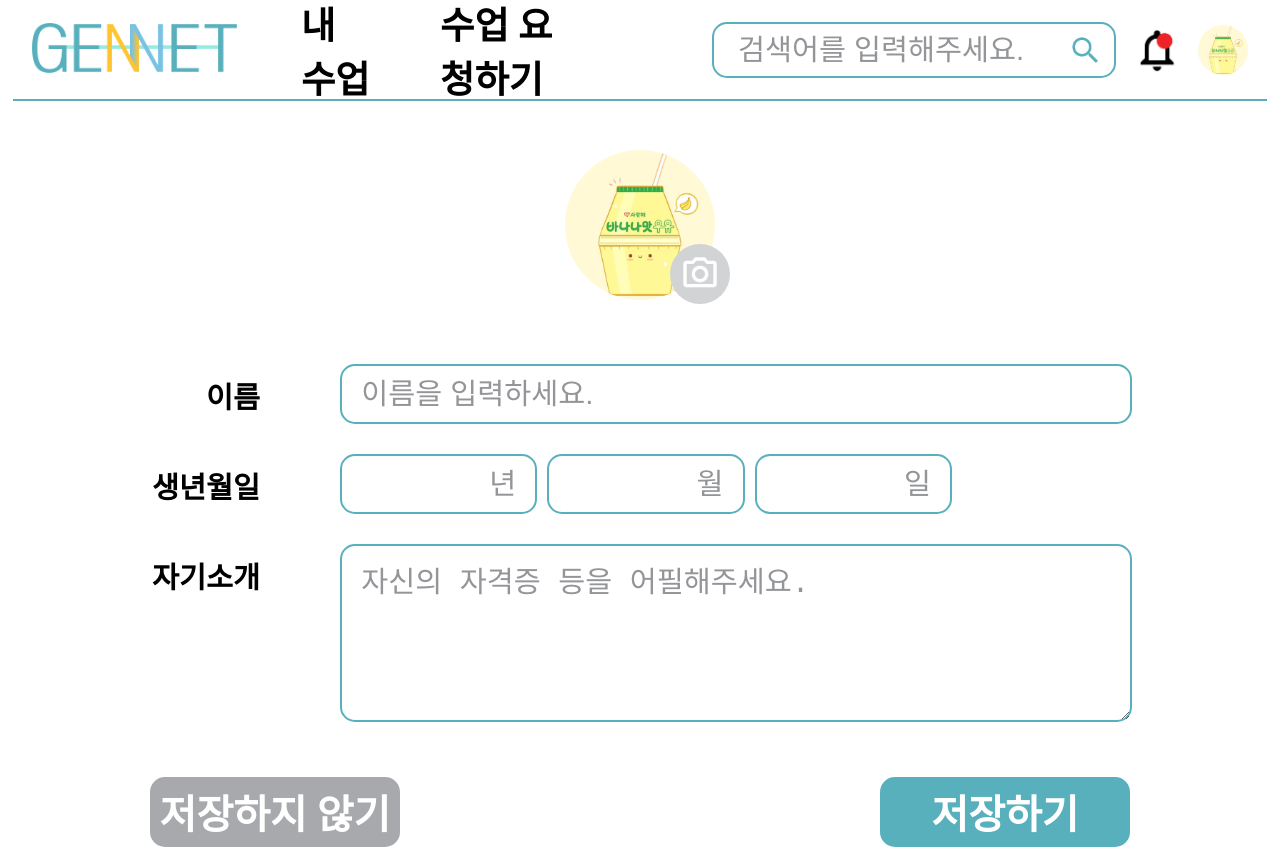
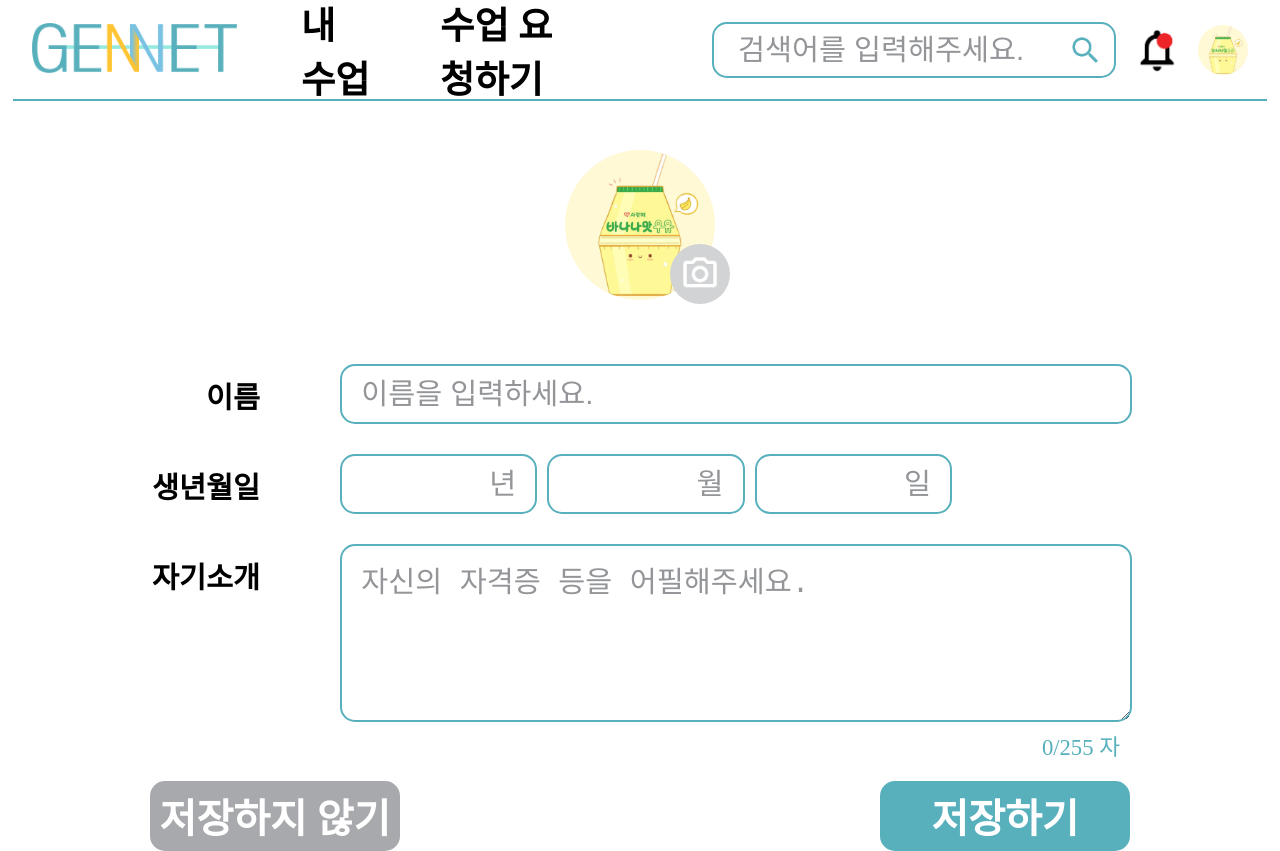
Before and after one commit to taehwan01/gennet-react, a React (Create React App) app: page /senior/profile-edit in a window 1280 px wide. Built offline with nearby package versions, Linux system fonts and the light colour scheme.

Commit message:
feat: 설정 프로필 수정 선택시 페이지 자기소개 글자 수 제한 기능 추가

```diff
--- a/src/pages/RequestClass/RequestClass.jsx
+++ b/src/pages/RequestClass/RequestClass.jsx
@@ -68,12 +68,14 @@
 
   const onInputHandlerTitle = (e) => {
     setInputCountTitle(e.target.value.length);
+    console.log(inputCountTitle);
   };
 
   const [inputCount, setInputCount] = useState(0);
 
   const onInputHandler = (e) => {
     setInputCount(e.target.value.length);
+    console.log(inputCount);
   };
 
   return (
@@ -104,10 +106,10 @@
               maxLength='255'
               placeholder='제목을 입력하세요.'
             />
-            <p className={styles.lengthCountTitle}>
+            {/* <p className={styles.lengthCountTitle}>
               <span>{inputCountTitle}</span>
               <span>/255 자</span>
-            </p>
+            </p> */}
           </div>
 
           <div className={styles['form-solo-div']}>
@@ -161,10 +163,10 @@
               maxLength='10000'
               placeholder='어떤 내용의 수업을 듣고 싶나요?'
             />
-            <p className={styles.lengthCount}>
+            {/* <p className={styles.lengthCount}>
               <span>{inputCount}</span>
               <span>/10000 자</span>
-            </p>
+            </p> */}
           </div>
           <div className={styles['form-solo-div']}>
             <div
--- a/src/pages/RequestClass/RequestClass.module.scss
+++ b/src/pages/RequestClass/RequestClass.module.scss
@@ -22,21 +22,6 @@
   display: grid;
   grid-template-columns: 200px 750px;
   // margin: 20px 0;
-
-  .lengthCountTitle {
-    position: absolute;
-    bottom: 10px;
-    right: 205px;
-    font-size: 20pt;
-    color: #aaa;
-  }
-  .lengthCount {
-    position: absolute;
-    bottom: 140px;
-    right: 205px;
-    font-size: 20pt;
-    color: #aaa;
-  }
 
   .categoryForm {
     display: flex;
--- a/src/pages/SettingProfileEdit/SettingProfileEdit.jsx
+++ b/src/pages/SettingProfileEdit/SettingProfileEdit.jsx
@@ -1,4 +1,4 @@
-// import { useState } from 'react';
+import { useState } from 'react';
 import { useSelector } from 'react-redux';
 import styles from './SettingProfileEdit.module.scss';
 import Button from '../../components/Button/Button';
@@ -34,6 +34,13 @@
     // eslint-disable-next-line no-console
     console.log(imgFile);
   };
+
+  const [inputCount, setInputCount] = useState(0);
+
+  const onInputHandler = (e) => {
+    setInputCount(e.target.value.length);
+  };
+
   return (
     <div className={styles.container}>
       <div>
@@ -66,7 +73,18 @@
           <div className={`${styles.formTag} font-bold`}>
             <span>자기소개</span>
           </div>
-          <textarea className={styles.introBox} placeholder='자신의 자격증 등을 어필해주세요.' />
+          <div className={styles.introWrapper}>
+            <textarea
+              className={styles.introBox}
+              onChange={onInputHandler}
+              maxLength='255'
+              placeholder='자신의 자격증 등을 어필해주세요.'
+            />
+            <p className={styles.lengthCount}>
+              <span>{inputCount}</span>
+              <span>/255 자</span>
+            </p>
+          </div>
         </div>
       </div>
       <div className={styles.buttonSection}>
--- a/src/pages/SettingProfileEdit/SettingProfileEdit.module.scss
+++ b/src/pages/SettingProfileEdit/SettingProfileEdit.module.scss
@@ -105,3 +105,15 @@
     flex-direction: row;
   }
 }
+
+.introWrapper {
+  position: relative;
+
+  .lengthCount {
+    position: absolute;
+    top: 185px;
+    right: 120px;
+    font-size: 17pt;
+    color: #57b0bc;
+  }
+}
```
